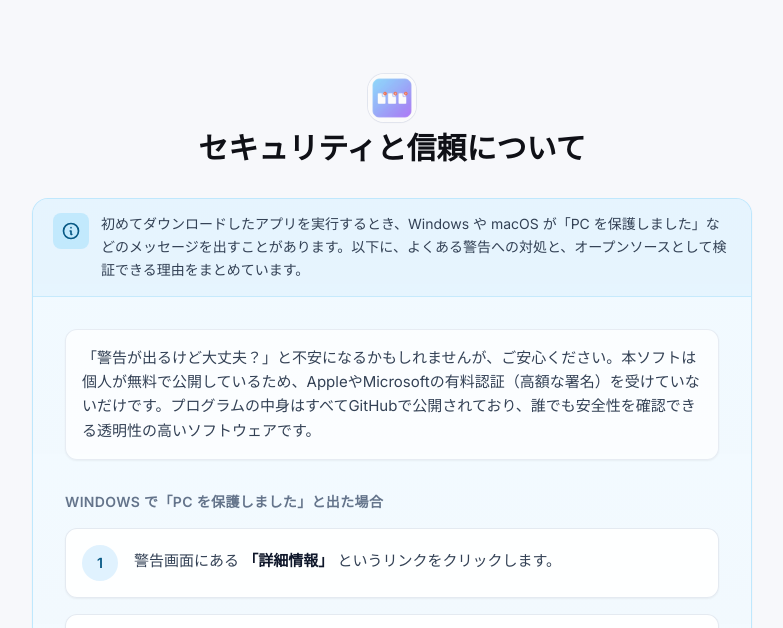
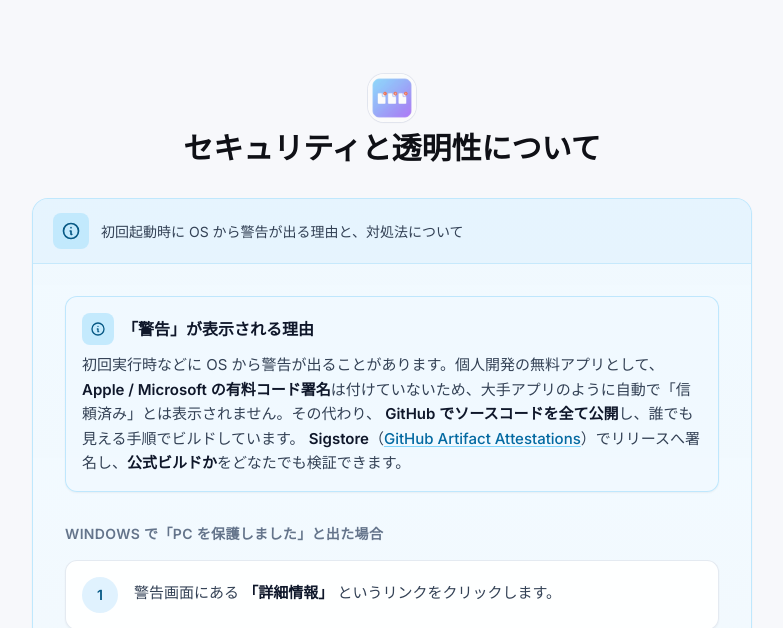
Before and after one commit to avvmoto/visual-sequence-renamer, an Astro site in the folder docs/: page / in a window 1280 px wide. Shown: the part 2100-2728 px from the top of the page, without its empty margins (248-1031 px from the left). Built offline with nearby package versions, Linux system fonts and the light colour scheme; Astro itself is replaced by a stand-in of ours; no server answers.

Commit message:
信頼性に関するセクションを更新し、警告の理由を明確に説明する新しいフィールドを追加。UIのテキストを改善し、ユーザーに対する透明性を向上させました。

```diff
--- a/docs/src/content/config.ts
+++ b/docs/src/content/config.ts
@@ -35,7 +35,10 @@ const landing = defineCollection({
     ),
     trust: z.object({
       title: z.string(),
-      intro: z.string(),
+      whyWarning: z.object({
+        title: z.string(),
+        body: z.string(),
+      }),
       windowsTitle: z.string(),
       windowsSteps: z.array(z.string()),
       windowsImage: screenshot,
--- a/docs/src/content/landing/index.md
+++ b/docs/src/content/landing/index.md
@@ -31,8 +31,10 @@ steps:
     caption: 「リネーム実行」で一括変更。万が一間違えても、すぐ元に戻せます。
 
 trust:
-  title: セキュリティと信頼について
-  intro: "「警告が出るけど大丈夫？」と不安になるかもしれませんが、ご安心ください。本ソフトは個人が無料で公開しているため、AppleやMicrosoftの有料認証（高額な署名）を受けていないだけです。プログラムの中身はすべてGitHubで公開されており、誰でも安全性を確認できる透明性の高いソフトウェアです。"
+  title: セキュリティと透明性について
+  whyWarning:
+    title: 「警告」が表示される理由
+    body: "初回実行時などに OS から警告が出ることがあります。個人開発の無料アプリとして、**Apple / Microsoft の有料コード署名**は付けていないため、大手アプリのように自動で「信頼済み」とは表示されません。その代わり、 **GitHub でソースコードを全て公開**し、誰でも見える手順でビルドしています。 **Sigstore**（<a href=\"https://docs.github.com/ja/actions/security-guides/using-artifact-attestations-to-establish-provenance-for-builds\" target=\"_blank\" rel=\"noopener noreferrer\">GitHub Artifact Attestations</a>）でリリースへ署名し、**公式ビルドか**をどなたでも検証できます。"
   windowsTitle: Windows で「PC を保護しました」と出た場合
   windowsSteps:
     - "警告画面にある **「詳細情報」** というリンクをクリックします。"
--- a/docs/src/pages/index.astro
+++ b/docs/src/pages/index.astro
@@ -387,7 +387,7 @@ function publicAsset(relativePath: string): string {
           aria-label={fm.trust.title}
         >
           <div
-            class="flex gap-3 border-b border-sky-200/70 bg-sky-100/60 px-5 py-3.5 dark:border-sky-900/40 dark:bg-sky-950/40"
+            class="flex items-center gap-3 border-b border-sky-200/70 bg-sky-100/60 px-5 py-3.5 dark:border-sky-900/40 dark:bg-sky-950/40"
           >
             <span
               class="flex h-9 w-9 shrink-0 items-center justify-center rounded-lg bg-sky-200/80 text-sky-800 dark:bg-sky-900/80 dark:text-sky-200"
@@ -401,16 +401,38 @@ function publicAsset(relativePath: string): string {
                 />
               </svg>
             </span>
-            <p class="text-sm leading-relaxed text-slate-700 dark:text-slate-300">
-              初めてダウンロードしたアプリを実行するとき、Windows や macOS
-              が「PC を保護しました」などのメッセージを出すことがあります。以下に、よくある警告への対処と、オープンソースとして検証できる理由をまとめています。
-            </p>
+            <p
+              class="m-0 min-w-0 flex-1 text-sm leading-snug text-slate-700 dark:text-slate-300 [&_strong]:font-semibold [&_strong]:text-slate-800 dark:[&_strong]:text-slate-200"
+              set:html={inlineBold(
+                "初回起動時に OS から警告が出る理由と、対処法について",
+              )}
+            />
           </div>
           <div class="space-y-8 px-5 py-6 sm:px-8 sm:py-8">
-            <div
-              class="rounded-xl border border-slate-200/80 bg-white/70 px-4 py-4 text-[15px] leading-relaxed text-slate-700 shadow-sm dark:border-slate-700/60 dark:bg-slate-900/35 dark:text-slate-300"
-            >
-              <p class="[&_strong]:font-semibold [&_strong]:text-slate-900 dark:[&_strong]:text-slate-100" set:html={inlineBold(fm.trust.intro)} />
+            <div class="space-y-6">
+              <div
+                class="rounded-xl border border-sky-200/90 bg-sky-50/80 px-4 py-4 text-[15px] leading-relaxed text-slate-700 shadow-sm dark:border-sky-900/40 dark:bg-sky-950/25 dark:text-slate-300"
+              >
+                <h3 class="mb-2 flex items-center gap-2 text-base font-semibold text-slate-900 dark:text-slate-100">
+                  <span
+                    class="flex h-8 w-8 shrink-0 items-center justify-center rounded-lg bg-sky-200/80 text-sky-800 dark:bg-sky-900/80 dark:text-sky-200"
+                    aria-hidden="true"
+                  >
+                    <svg class="h-4 w-4" fill="none" stroke="currentColor" stroke-width="2" viewBox="0 0 24 24">
+                      <path
+                        stroke-linecap="round"
+                        stroke-linejoin="round"
+                        d="M13 16h-1v-4h-1m1-4h.01M21 12a9 9 0 11-18 0 9 9 0 0118 0z"
+                      />
+                    </svg>
+                  </span>
+                  {fm.trust.whyWarning.title}
+                </h3>
+                <p
+                  class="[&_a]:font-medium [&_a]:text-sky-700 [&_a]:underline [&_a]:decoration-sky-400/60 [&_a]:underline-offset-2 hover:[&_a]:text-sky-800 dark:[&_a]:text-sky-300 dark:hover:[&_a]:text-sky-200 [&_strong]:font-semibold [&_strong]:text-slate-900 dark:[&_strong]:text-slate-100"
+                  set:html={inlineBold(fm.trust.whyWarning.body)}
+                />
+              </div>
             </div>
             <div>
               <h3 class="text-sm font-semibold uppercase tracking-wide text-slate-500 dark:text-slate-400">
```
